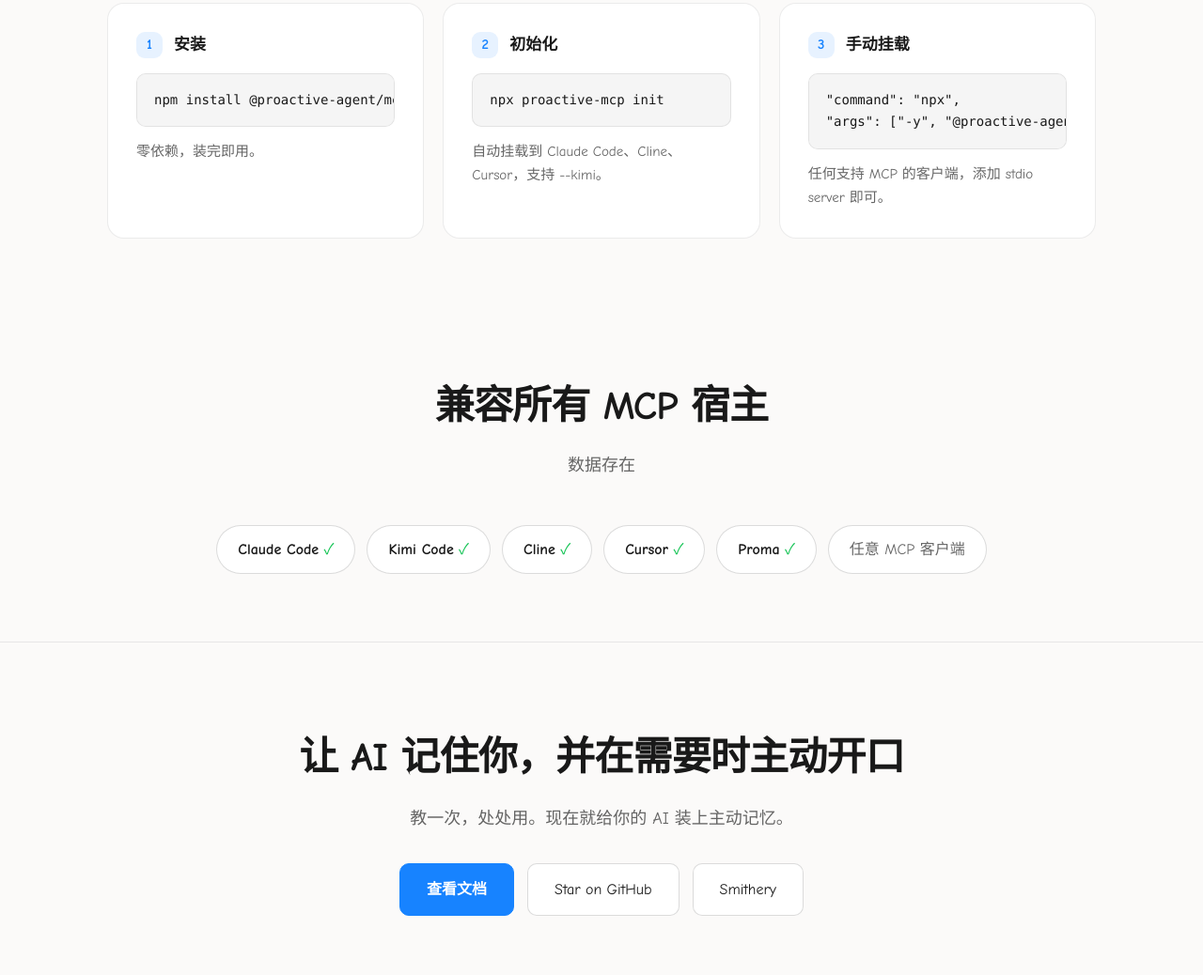
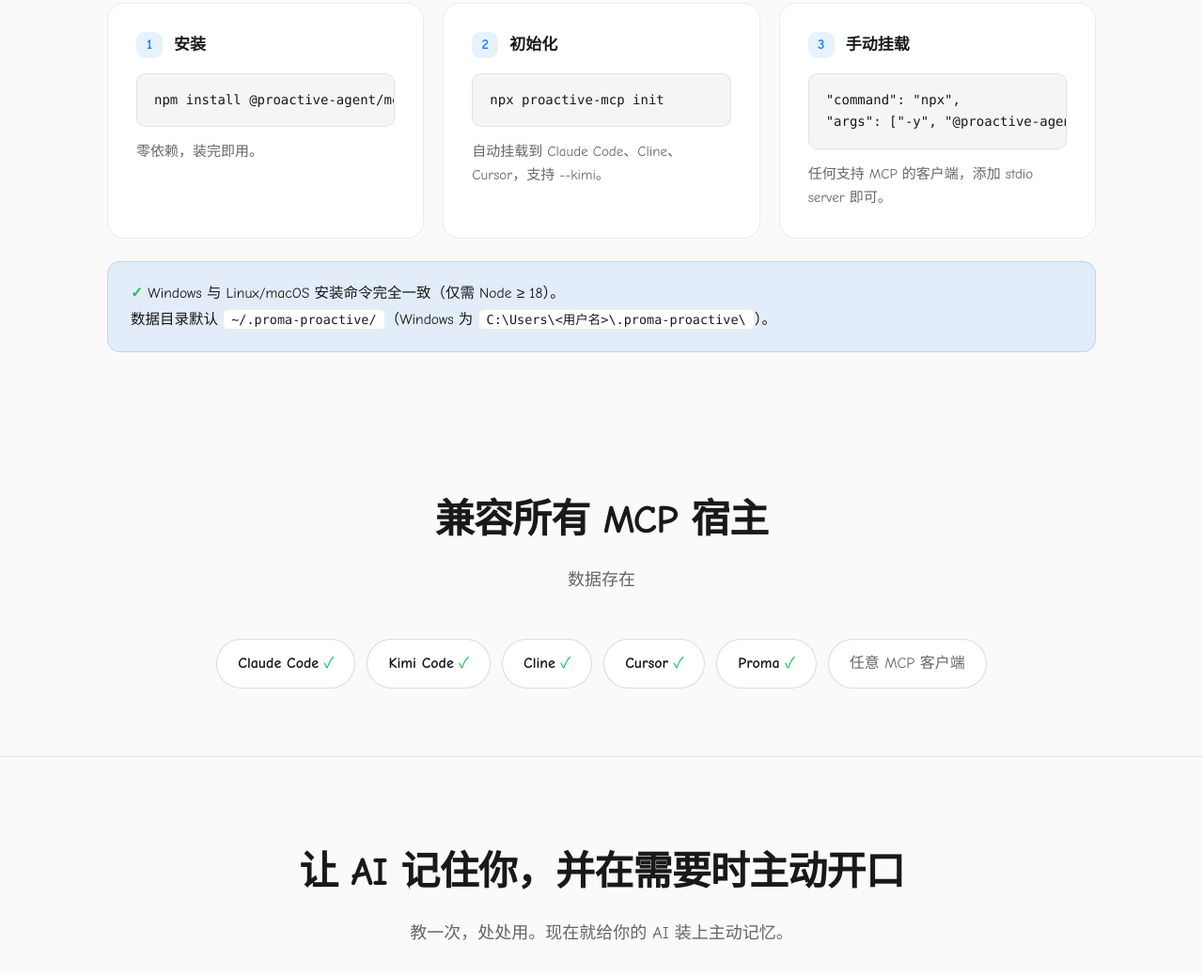
Before and after one commit to ConradLu2740/ProactiveAgent, a website: page index.html in a window 1280 px wide. Shown: the part 2237-3275 px from the top of the page at 94% size. Drawn offline with Linux system fonts and the light colour scheme.

Commit message:
docs: add cross-platform install note (Windows/Linux/macOS)
快速开始区新增提示：安装命令三平台完全一致（仅需 Node ≥ 18），
数据目录默认 ~/.proma-proactive/（Windows 为 C:\Users\<username>\.proma-proactive\），
中英文双语。

Made-with: Proma

```diff
--- a/index.html
+++ b/index.html
@@ -117,6 +117,12 @@
   .install-card h3 .n { width:28px; height:28px; border-radius:9px; background:var(--blue10); color:var(--blue); display:flex; align-items:center; justify-content:center; font-size:15px; flex-shrink:0; font-weight:600; }
   .install-card pre { background:#f5f5f5; border:1px solid var(--line); border-radius:10px; padding:16px 18px; font-family:var(--mono); font-size:14px; line-height:1.7; overflow-x:auto; color:var(--text); }
   .install-card p { font-size:15px; color:var(--text2); margin-top:14px; line-height:1.65; }
+
+  /* ===== Install note ===== */
+  .install-note { margin-top:24px; background:var(--blue10); border:1px solid rgba(23,131,255,0.2); border-radius:14px; padding:20px 24px; font-size:15.5px; color:var(--text); line-height:1.8; }
+  .install-note b { color:var(--blue); }
+  .install-note code { font-family:var(--mono); font-size:13.5px; background:var(--bg-card); border:1px solid var(--line); padding:2px 8px; border-radius:6px; }
+  .install-note .ok { color:var(--green); font-weight:600; }
 
   /* ===== Compat ===== */
   .compat { display:flex; flex-wrap:wrap; gap:12px; justify-content:center; margin-top:32px; }
@@ -248,6 +254,10 @@
       <p data-i18n="i3_d">任何支持 MCP 的客户端，添加 stdio server 即可。</p>
     </div>
   </div>
+  <div class="install-note">
+    <span class="ok">✓</span> <span data-i18n="note_1">Windows 与 Linux/macOS 安装命令完全一致</span><span data-i18n="note_1b">（仅需 Node ≥ 18）</span>。<br>
+    <span data-i18n="note_2">数据目录默认 </span><code>~/.proma-proactive/</code><span data-i18n="note_2b">（Windows 为 </span><code data-i18n="win_path">C:\Users\&lt;用户名&gt;\.proma-proactive\</code><span data-i18n="note_2c">）</span>。
+  </div>
 </section>
 
 <section class="section" id="compat">
@@ -309,6 +319,9 @@
     i1_t: "安装", i1_d: "零依赖，装完即用。",
     i2_t: "初始化", i2_d: "自动挂载到 Claude Code、Cline、Cursor，支持 --kimi。",
     i3_t: "手动挂载", i3_d: "任何支持 MCP 的客户端，添加 stdio server 即可。",
+    note_1: "Windows 与 Linux/macOS 安装命令完全一致", note_1b: "（仅需 Node ≥ 18）",
+    note_2: "数据目录默认 ", note_2b: "（Windows 为 ", note_2c: "）",
+    win_path: "C:\\Users\\<用户名>\\.proma-proactive\\",
     compat_h2: "兼容所有 MCP 宿主", compat_lead: "数据存在 ", compat_any: "任意 MCP 客户端",
     cta_h2: "让 AI 记住你，并在需要时主动开口",
     cta_p: "教一次，处处用。现在就给你的 AI 装上主动记忆。",
@@ -335,6 +348,9 @@
     i1_t: "Install", i1_d: "Zero-dependency. Ready to use.",
     i2_t: "Init", i2_d: "Auto-wires into Claude Code, Cline & Cursor. Supports --kimi.",
     i3_t: "Manual setup", i3_d: "Any MCP-capable client: add it as a stdio server.",
+    note_1: "Identical install commands on Windows, Linux & macOS", note_1b: " (Node ≥ 18 only)",
+    note_2: "Data lives in ", note_2b: " (", note_2c: " on Windows)",
+    win_path: "C:\\Users\\<username>\\.proma-proactive\\",
     compat_h2: "Works with any MCP host", compat_lead: "Data lives in ", compat_any: "Any MCP client",
     cta_h2: "Let AI remember you — and speak up when needed",
     cta_p: "Teach once, use everywhere. Give your AI proactive memory now.",
```
